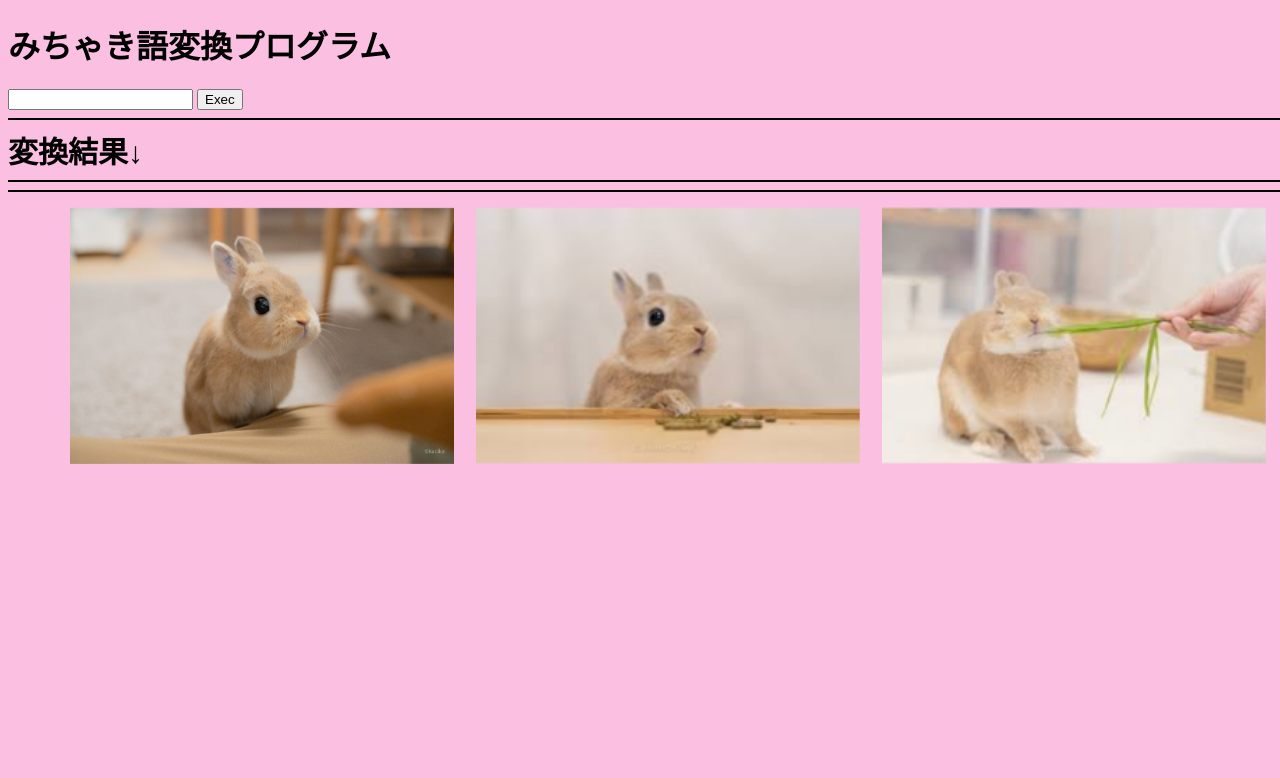
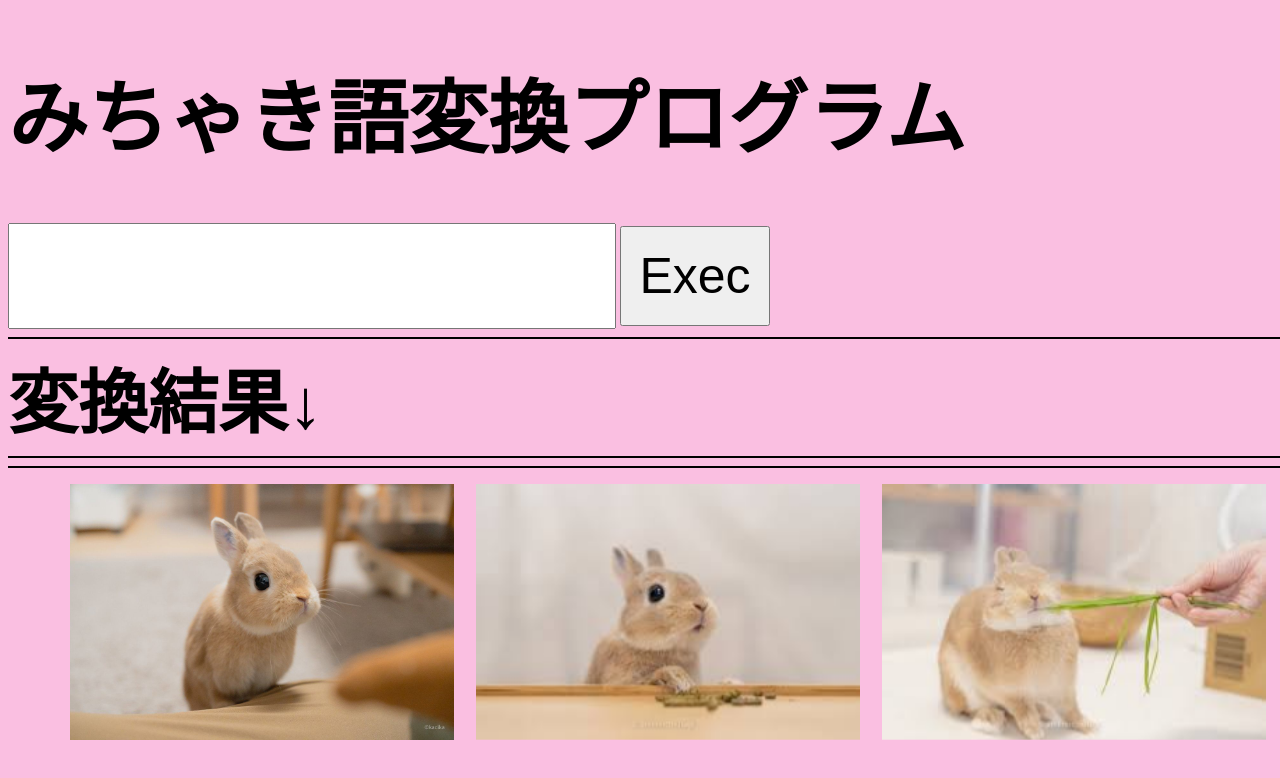
Before and after one commit to yamanaka-niigata/for_michanese, a plain HTML site: page index.html in a window 1280 px wide. Drawn offline with Linux system fonts and the light colour scheme.

Commit message:
Update index.html

```diff
--- a/index.html
+++ b/index.html
@@ -20,8 +20,28 @@
       }
 
       .henkan {
-        font-size: 30px;
+        font-size: 70px;
         font-weight: bold;
+      }
+
+      h1{
+        font-size: 80px;
+      }
+
+      input[type=text]{
+        width:600px;
+        height:100px;
+        font-size: 50px;
+      }
+
+      input[type=button]{
+        width:150px;
+        height:100px;
+        font-size: 50px;
+      }
+
+      .output {
+        font-size: 50px;
       }
 
       img{
@@ -99,7 +119,7 @@
   <hr color="black">
   <div class="henkan">変換結果↓</div>
   <hr color="black">
-  <div id="output"></div>
+  <div id="output" class="output"></div>
   <hr color="black">
 
   <ul>
```
